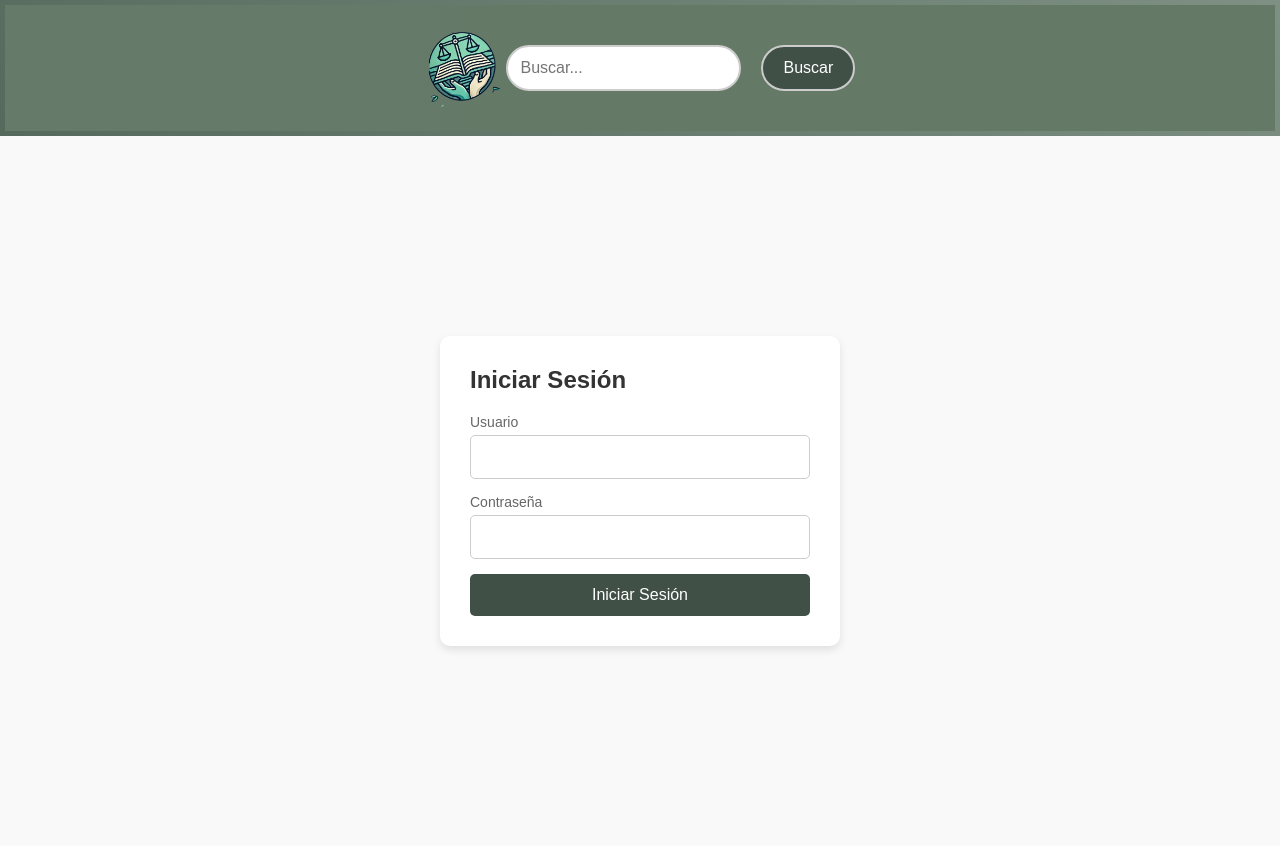
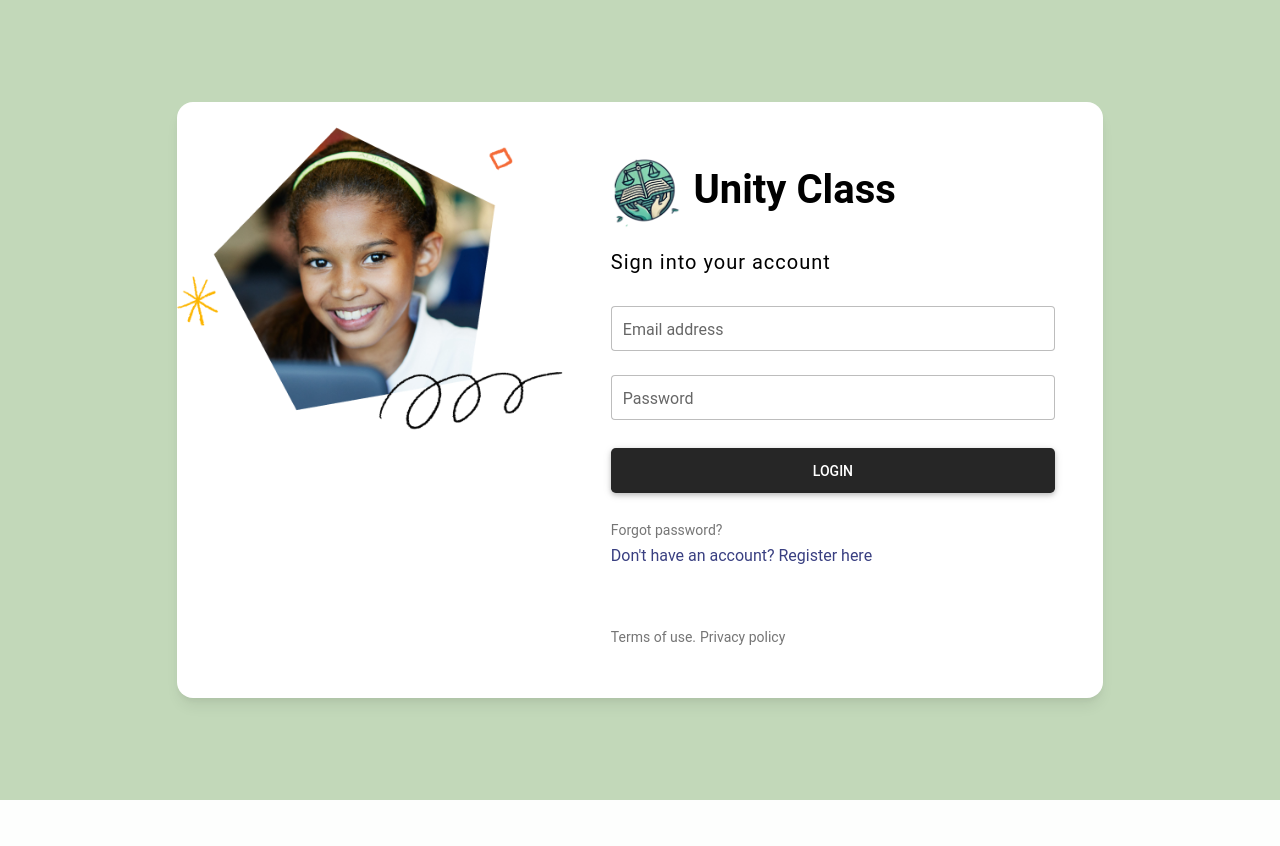
Before and after one commit to jazmin-dominguez/App-Web-CRUD, a PHP site: page /login.php in a window 1280 px wide. After the commit the page ends 800 px from the top, so only its background shows below. Run offline with PHP 8.4, Linux system fonts and the light colour scheme.

Commit message:
actualizacion de la BD, imagenes insertadas y actualizacion del login

```diff
--- a/login.php
+++ b/login.php
@@ -1,16 +1,102 @@
-<?php include 'header.php'; ?>
+<!DOCTYPE html>
+<html lang="en">
+<head>
+  <meta charset="UTF-8">
+  <meta name="viewport" content="width=device-width, initial-scale=1.0">
+  <title>Login</title>
+  <link href="https://maxcdn.bootstrapcdn.com/bootstrap/5.3.0/css/bootstrap.min.css" rel="stylesheet">
+  <link href="https://cdnjs.cloudflare.com/ajax/libs/font-awesome/6.0.0-beta3/css/all.min.css" rel="stylesheet">
+  <link href="https://cdnjs.cloudflare.com/ajax/libs/mdb-ui-kit/3.10.2/mdb.min.css" rel="stylesheet">
+</head>
+<body>
 
-<div class="login-container">
-    <form class="login-form">
-        <h2>Iniciar Sesión</h2>
-        <div class="input-group">
-            <label for="username">Usuario</label>
-            <input type="text" id="username" name="username">
+<section class="vh-100" style="background-color: #C2D8B9;">
+  <div class="container py-5 h-100">
+    <div class="row d-flex justify-content-center align-items-center h-100">
+      <div class="col col-xl-10">
+        <div class="card" style="border-radius: 1rem;">
+          <div class="row g-0">
+            <div class="col-md-6 col-lg-5 d-none d-md-block">
+              <img src="img/hero_student_collage_US_1x.png"
+                alt="login form" class="img-fluid" style="border-radius: 1rem 0 0 1rem;" />
+            </div>
+            <div class="col-md-6 col-lg-7 d-flex align-items-center">
+              <div class="card-body p-4 p-lg-5 text-black">
+
+                <form method="post" action="<?php echo htmlspecialchars($_SERVER["PHP_SELF"]);?>">
+
+                  <div class="d-flex align-items-center mb-3 pb-1">
+                    <img src="img/logo.png" alt="Logo" style="height: 80px; margin-right: 10px;">
+                    <span class="h1 fw-bold mb-0">Unity Class</span>
+                  </div>
+
+                  <h5 class="fw-normal mb-3 pb-3" style="letter-spacing: 1px;">Sign into your account</h5>
+
+                  <div class="form-outline mb-4">
+                    <input type="email" id="correo" name="correo" class="form-control form-control-lg" required />
+                    <label class="form-label" for="correo">Email address</label>
+                  </div>
+
+                  <div class="form-outline mb-4">
+                    <input type="password" id="contrasena" name="contrasena" class="form-control form-control-lg" required />
+                    <label class="form-label" for="contrasena">Password</label>
+                  </div>
+
+                  <div class="pt-1 mb-4">
+                    <button class="btn btn-dark btn-lg btn-block" type="submit">Login</button>
+                  </div>
+
+                  <a class="small text-muted" href="#!">Forgot password?</a>
+                  <p class="mb-5 pb-lg-2" style="color: #393f81;">Don't have an account? <a href="#!"
+                      style="color: #393f81;">Register here</a></p>
+                  <a href="#!" class="small text-muted">Terms of use.</a>
+                  <a href="#!" class="small text-muted">Privacy policy</a>
+                </form>
+
+                <?php
+                if ($_SERVER["REQUEST_METHOD"] == "POST") {
+                    include 'conexion.php';
+
+                    $correo = $_POST['correo'];
+                    $contrasena = $_POST['contrasena'];
+
+                    // Prepara la consulta
+                    $stmt = $con->prepare("SELECT contrasena FROM Beneficiarios WHERE correo = ?");
+                    $stmt->bind_param("s", $correo);
+                    $stmt->execute();
+                    $stmt->store_result();
+
+                    // Verifica si el usuario existe
+                    if ($stmt->num_rows > 0) {
+                        $stmt->bind_result($hashedPassword);
+                        $stmt->fetch();
+
+                        // Verifica la contraseña
+                        if (password_verify($contrasena, $hashedPassword)) {
+                            echo "<div class='alert alert-success'>Inicio de sesión exitoso.</div>";
+                        } else {
+                            echo "<div class='alert alert-danger'>Contraseña incorrecta.</div>";
+                        }
+                    } else {
+                        echo "<div class='alert alert-danger'>El correo electrónico no está registrado.</div>";
+                    }
+
+
+                    $stmt->close();
+                    $con->close();
+                }
+                ?>
+
+              </div>
+            </div>
+          </div>
         </div>
-        <div class="input-group">
-            <label for="password">Contraseña</label>
-            <input type="password" id="password" name="password">
-        </div>
-        <button type="submit">Iniciar Sesión</button>
-    </form>
-</div>
+      </div>
+    </div>
+  </div>
+</section>
+
+<script src="https://maxcdn.bootstrapcdn.com/bootstrap/5.3.0/js/bootstrap.bundle.min.js"></script>
+<script src="https://cdnjs.cloudflare.com/ajax/libs/mdb-ui-kit/3.10.2/mdb.min.js"></script>
+</body>
+</html>
```
Also changed, not shown: DB.sql (+11 -1 lines), donantes.php (added, +138 -0 lines), img/c1.jpg (added), img/c2.jpg (added), img/c3.jpg (added).
